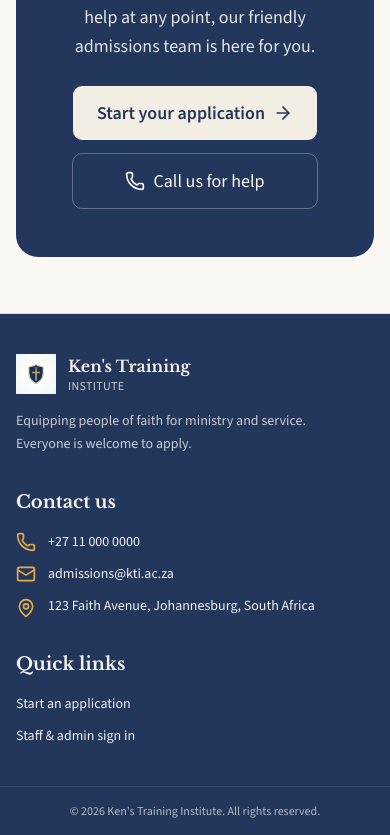
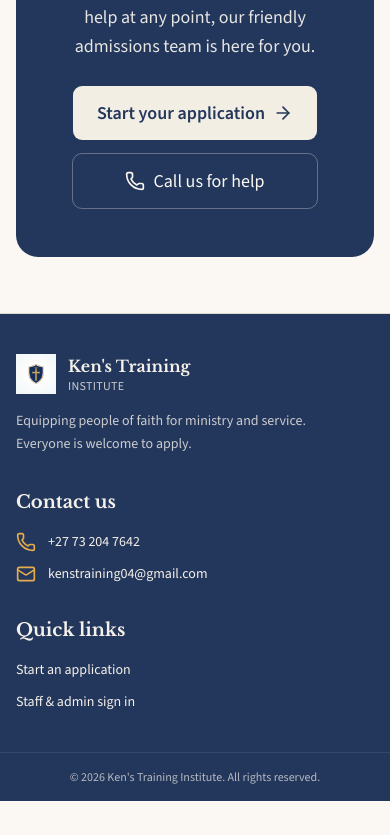
Before and after one commit to mistreatedbee/Ken-s-Training, a Next.js app: page / in a window 390 px wide. Shown: the part 2695-3530 px from the top of the page. After the commit the page ends 3496 px from the top, so only its background shows below. Built offline with nearby package versions, Linux system fonts and the light colour scheme.

Commit message:
Update contact details with real KTI information
Replace placeholder phone/email/address with real details:
+27 73 204 7642 and kenstraining04@gmail.com.

Co-Authored-By: Claude Sonnet 4.6 <noreply@anthropic.com>

```diff
--- a/components/landing/help-cta.tsx
+++ b/components/landing/help-cta.tsx
@@ -20,7 +20,7 @@ export function HelpCta() {
             <ArrowRight className="size-5" />
           </Link>
           <a
-            href="tel:+27110000000"
+            href="tel:+27732047642"
             className={cn(
               buttonVariants({ variant: "outline" }),
               "h-14 gap-2 border-primary-foreground/30 bg-transparent px-6 text-lg text-primary-foreground hover:bg-primary-foreground/10 hover:text-primary-foreground",
--- a/components/site-footer.tsx
+++ b/components/site-footer.tsx
@@ -1,5 +1,5 @@
 import Link from "next/link"
-import { Phone, Mail, MapPin } from "lucide-react"
+import { Phone, Mail } from "lucide-react"
 import { BrandLogo } from "@/components/brand-logo"
 
 export function SiteFooter() {
@@ -18,19 +18,15 @@ export function SiteFooter() {
           <ul className="mt-4 flex flex-col gap-3 text-sm">
             <li className="flex items-center gap-3">
               <Phone className="size-5 shrink-0 text-sidebar-primary" />
-              <a href="tel:+27110000000" className="hover:underline">
-                +27 11 000 0000
+              <a href="tel:+27732047642" className="hover:underline">
+                +27 73 204 7642
               </a>
             </li>
             <li className="flex items-center gap-3">
               <Mail className="size-5 shrink-0 text-sidebar-primary" />
-              <a href="mailto:admissions@kti.ac.za" className="hover:underline">
-                admissions@kti.ac.za
+              <a href="mailto:kenstraining04@gmail.com" className="hover:underline">
+                kenstraining04@gmail.com
               </a>
-            </li>
-            <li className="flex items-start gap-3">
-              <MapPin className="mt-0.5 size-5 shrink-0 text-sidebar-primary" />
-              <span>123 Faith Avenue, Johannesburg, South Africa</span>
             </li>
           </ul>
         </div>
```
